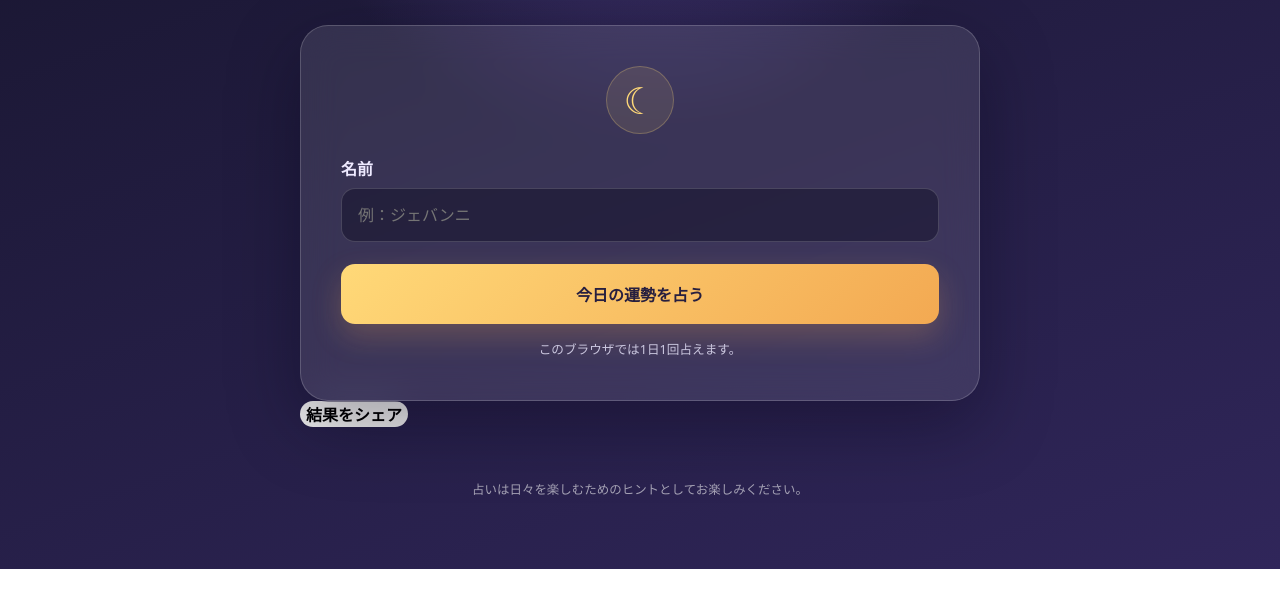
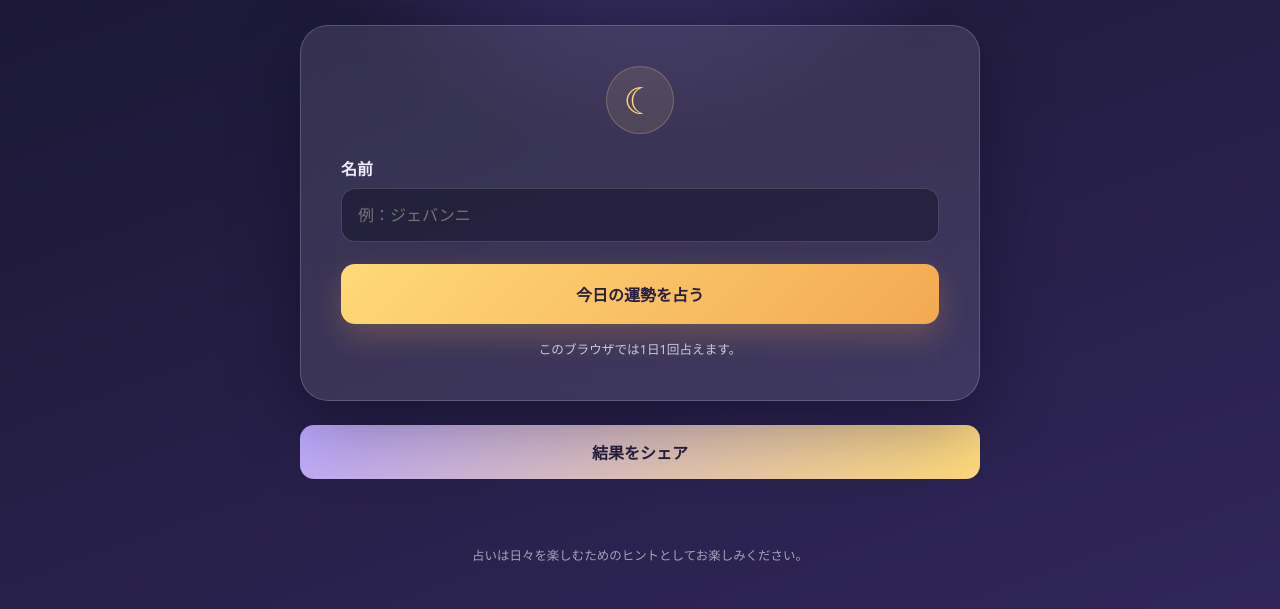
Before and after one commit to takeryo0o/rakki-uranai, a plain HTML site: page index.html in a window 1280 px wide. Shown: the part 231-840 px from the top of the page. Before the commit the page ends 800 px from the top, so only its background shows below. Drawn offline with Linux system fonts and the light colour scheme.

Commit message:
style.css

```diff
--- a/style.css
+++ b/style.css
@@ -267,3 +267,30 @@ footer {
 .secret-retry-button:hover {
   text-decoration: underline;
 }
+.share-area {
+  margin-top: 24px;
+  text-align: center;
+}
+
+.share-button {
+  width: 100%;
+  padding: 15px 20px;
+  border: none;
+  border-radius: 14px;
+  background: linear-gradient(135deg, #bba7ff, #ffd978);
+  color: #271f3f;
+  font: inherit;
+  font-weight: 800;
+  cursor: pointer;
+}
+
+.share-button:hover {
+  transform: translateY(-2px);
+}
+
+#shareStatus {
+  min-height: 1.5em;
+  margin: 10px 0 0;
+  color: #cbc7df;
+  font-size: 0.85rem;
+}
```
